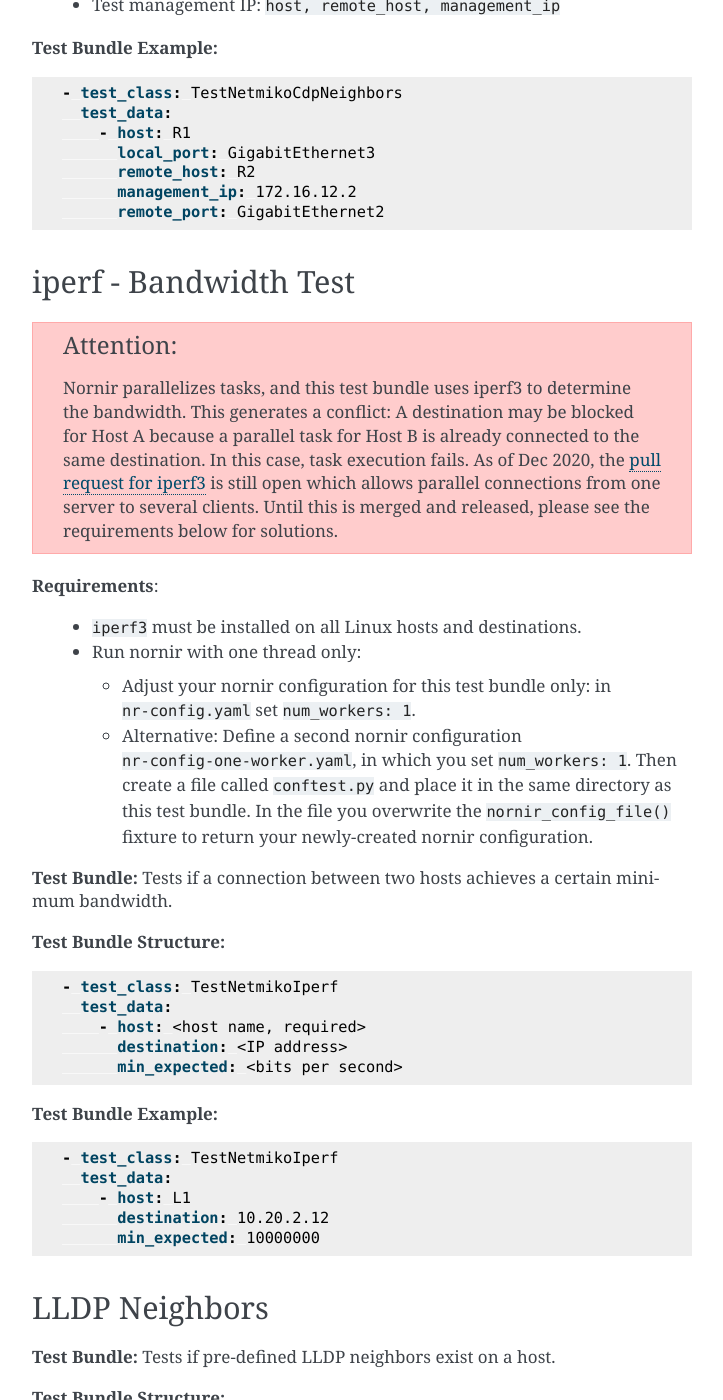
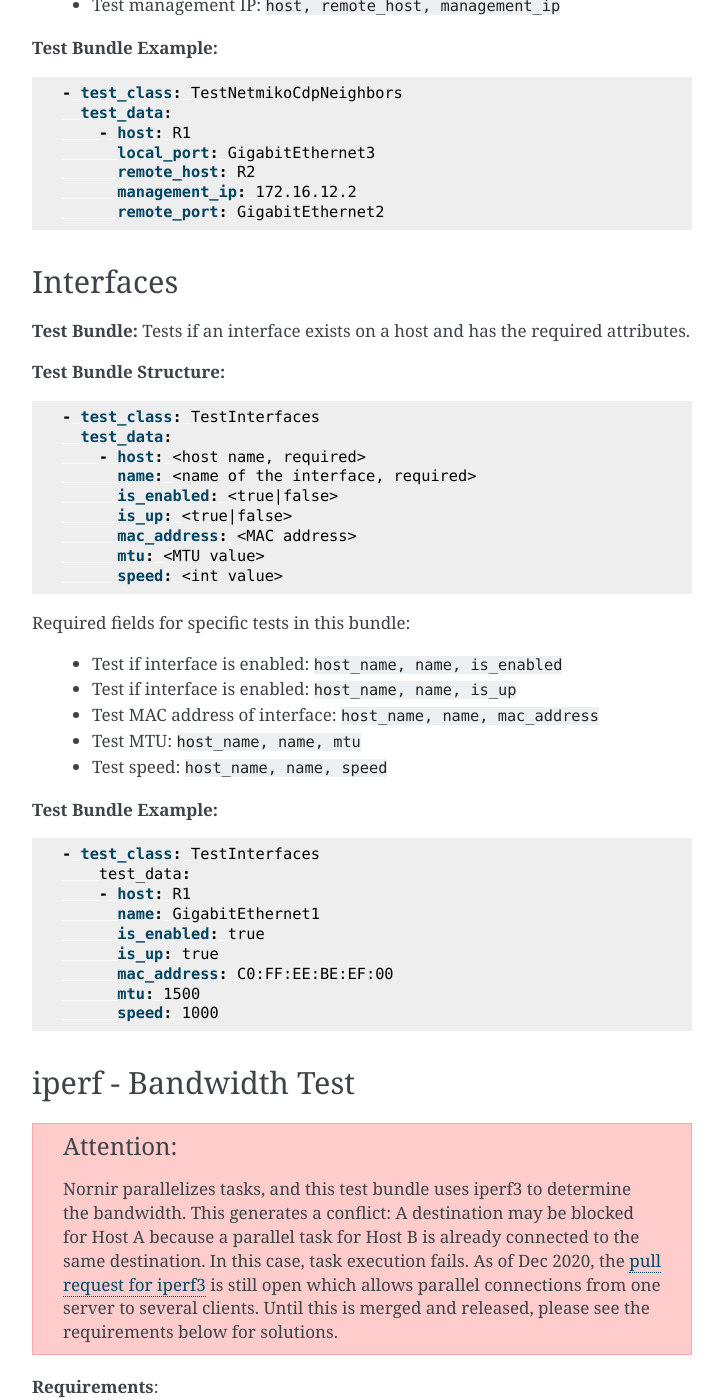
Before and after one commit to network-unit-testing-system/nuts, a Sphinx documentation site: the page built from docs/source/testbundles/alltestbundles.rst, in a window 1280 px wide and 1400 px high, scrolled down 2431 px. Shown: the whole window, without its empty margins (388-1111 px from the left). Built offline with Sphinx 7.4.7, drawn with Linux system fonts in a browser that asks for light colours.

Commit message:
add documentation for interfaces

```diff
--- a/docs/source/testbundles/alltestbundles.rst
+++ b/docs/source/testbundles/alltestbundles.rst
@@ -124,6 +124,47 @@
           remote_port: GigabitEthernet2
 
 
+Interfaces
+--------------
+
+**Test Bundle:** Tests if an interface exists on a host and has the required attributes.
+
+**Test Bundle Structure:**
+
+.. code:: yaml
+
+    - test_class: TestInterfaces
+      test_data:
+        - host: <host name, required>
+          name: <name of the interface, required>
+          is_enabled: <true|false>
+          is_up: <true|false>
+          mac_address: <MAC address>
+          mtu: <MTU value>
+          speed: <int value>
+
+Required fields for specific tests in this bundle:
+
+    * Test if interface is enabled: ``host_name, name, is_enabled``
+    * Test if interface is enabled: ``host_name, name, is_up``
+    * Test MAC address of interface: ``host_name, name, mac_address``
+    * Test MTU: ``host_name, name, mtu``
+    * Test speed: ``host_name, name, speed``
+
+**Test Bundle Example:**
+
+.. code:: yaml
+
+    - test_class: TestInterfaces
+        test_data:
+        - host: R1
+          name: GigabitEthernet1
+          is_enabled: true
+          is_up: true
+          mac_address: C0:FF:EE:BE:EF:00
+          mtu: 1500
+          speed: 1000
+
 iperf - Bandwidth Test
 ----------------------
 
@@ -160,7 +201,6 @@
       - host: L1
         destination: 10.20.2.12
         min_expected: 10000000
-
 
 LLDP Neighbors
 --------------
```
